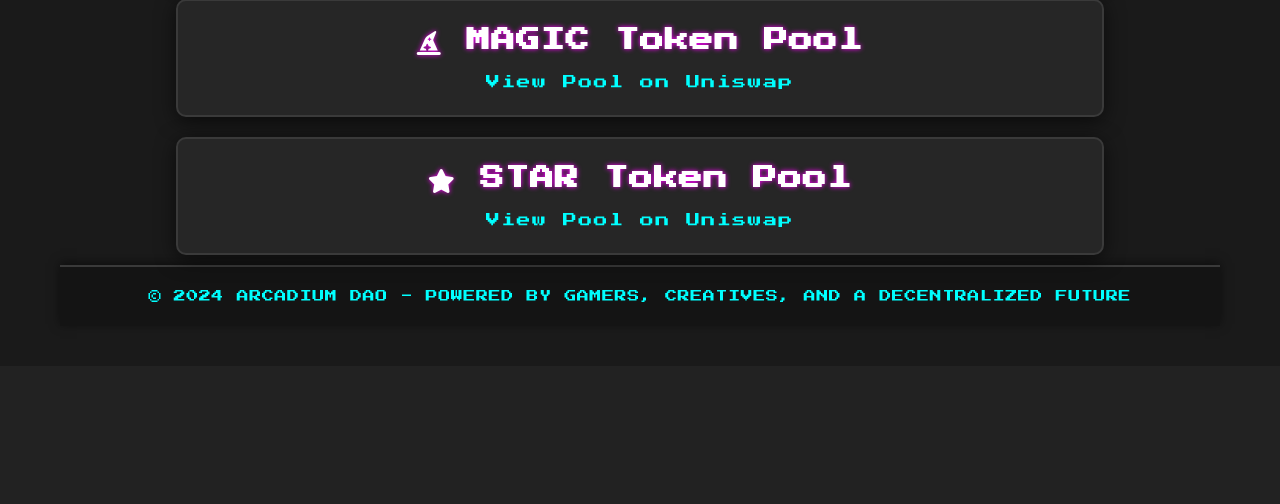
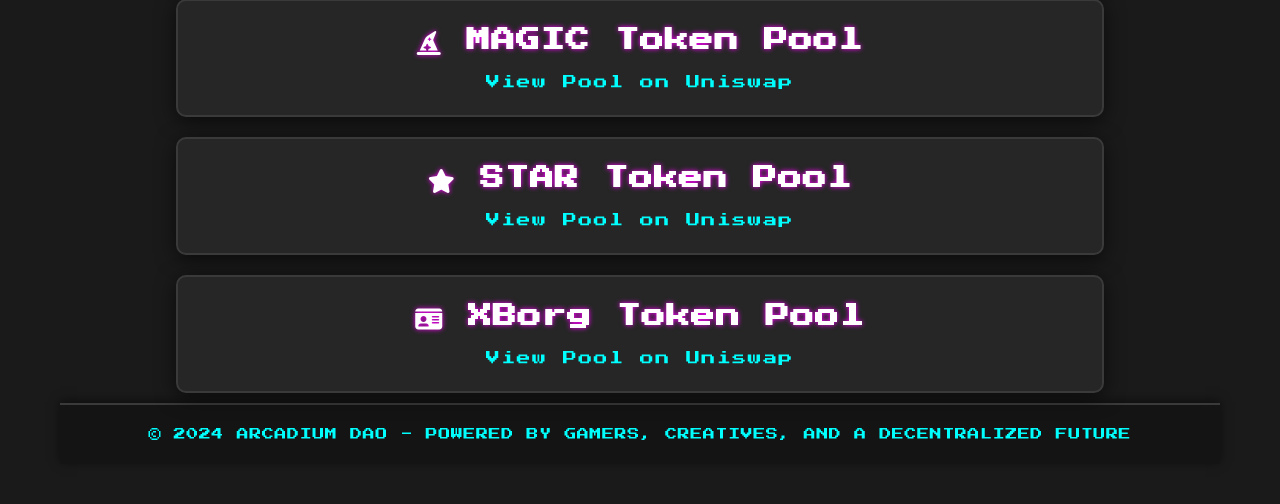
Before and after one commit to dgoldman0/daos, a Flask app: page /info in a window 1280 px wide. Shown: the part 2108-2612 px from the top of the page. Before the commit the page ends 2435 px from the top, so only its background shows below. Run offline with Flask 3, Linux system fonts and the light colour scheme; some libraries are stand-ins or nearby versions.

Commit message:
Added XBorg pool

```diff
--- a/rewardnft/client/templates/token_info.html
+++ b/rewardnft/client/templates/token_info.html
@@ -46,6 +46,9 @@
           <h3><i class="fas fa-star"></i> STAR Token Pool</h3>
           <a href="https://app.uniswap.org/pools/3781800" target="_blank">View Pool on Uniswap</a>
       </div>
+      <div class="pool-item">
+        <h3><i class="fas fa-id-card"></i> XBorg Token Pool</h3>
+        <a href="https://app.uniswap.org/pools/3783065" target="_blank">View Pool on Uniswap</a>
     </div>
   </div>
 {% endblock %}
```
